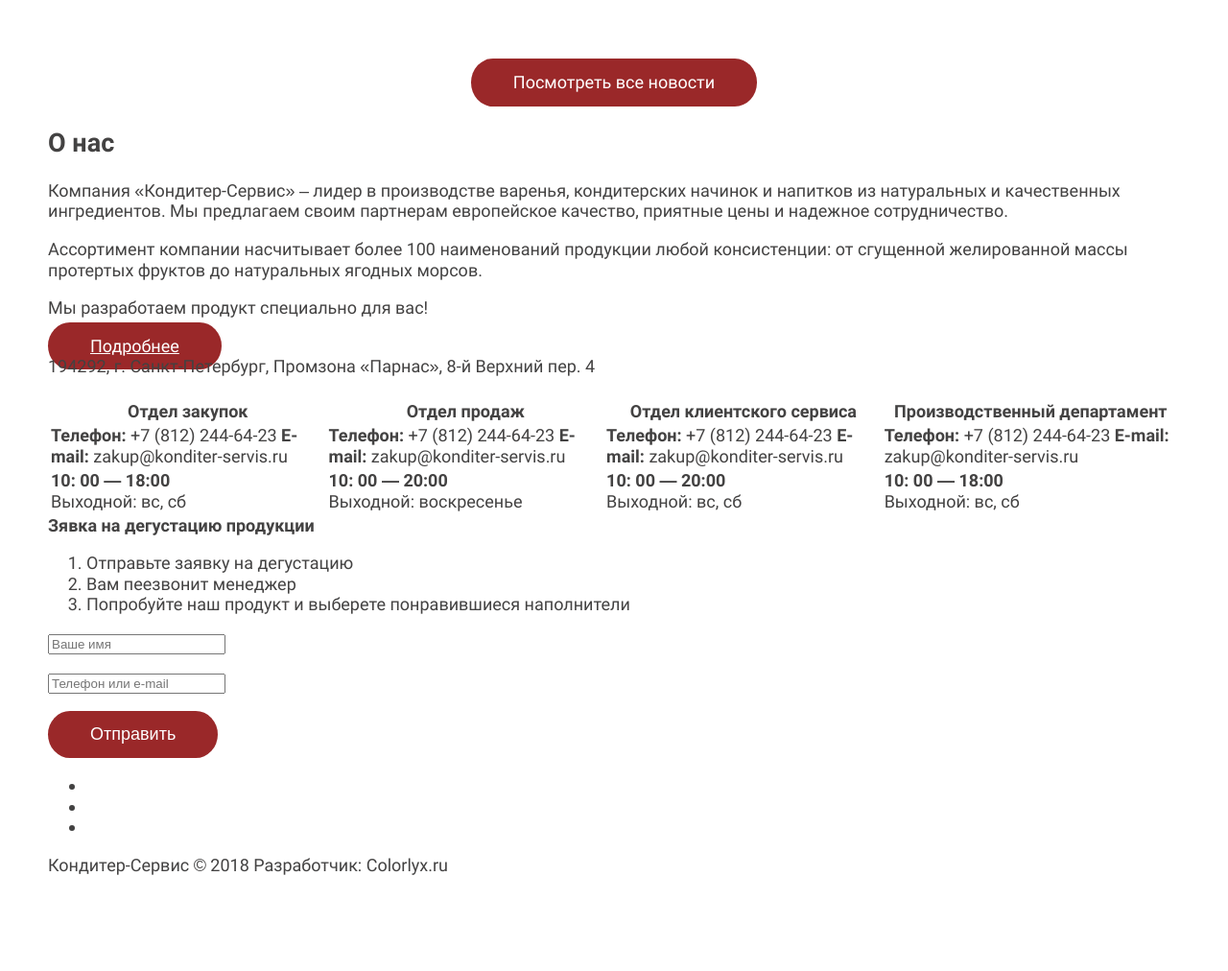
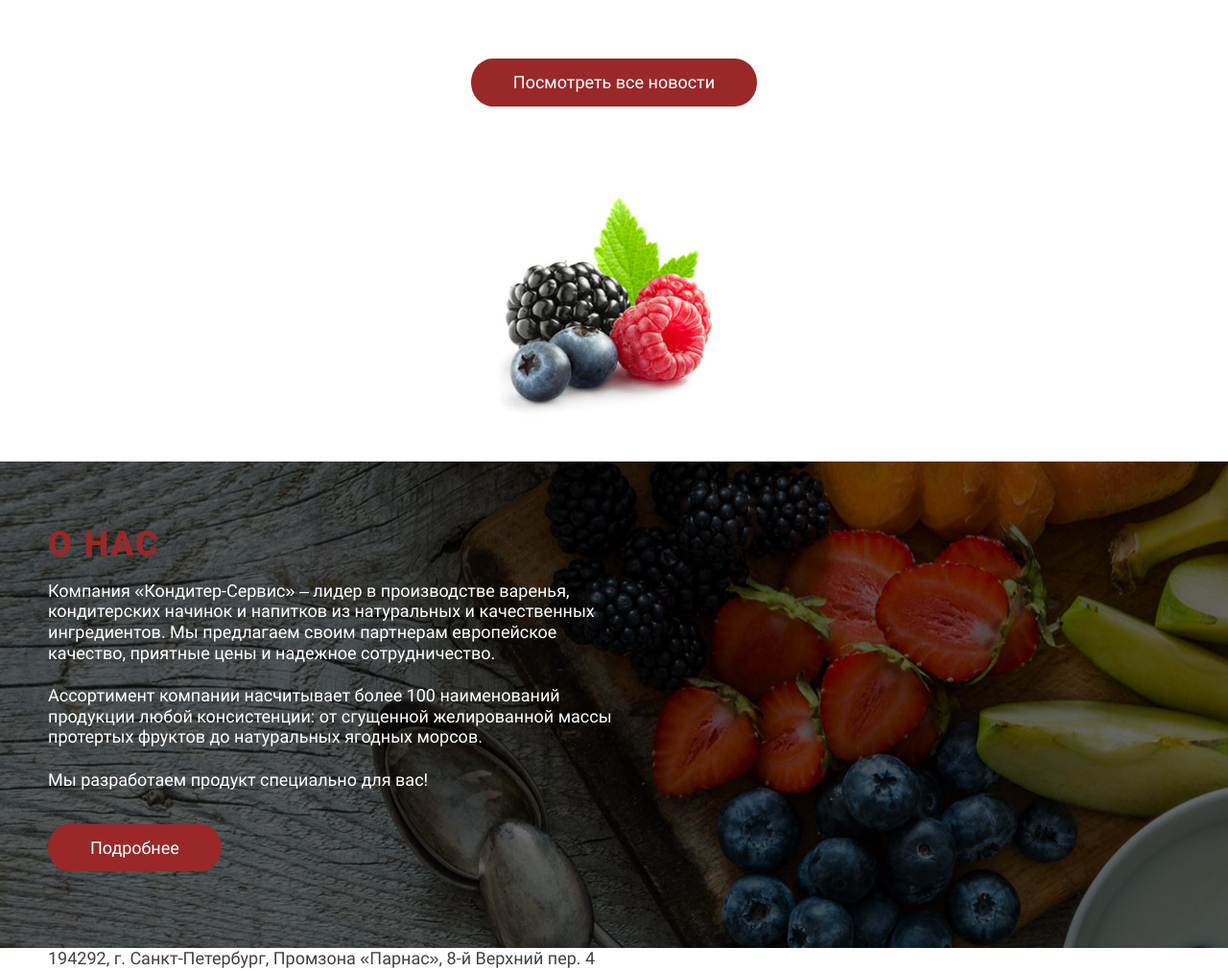
Before and after one commit to AlexeyUdalov90/Pastry-cook, a website: page index.html in a window 1280 px wide. Shown: the part 4760-5772 px from the top of the page at 96% size. Before the commit the page ends 5672 px from the top, so only its background shows below. Drawn offline with Linux system fonts and the light colour scheme; a web font is replaced by a local one.

Commit message:
Стилизует блок о нас

```diff
--- a/index.html
+++ b/index.html
@@ -302,6 +302,7 @@
 
     <section class="about-us">
       <div class="content-wrapper">
+        <div class="about-us__wrapper">
           <h2 class="about-us__title">О нас</h2>
           <p class="about-us__text">
             Компания «Кондитер-Сервис» – лидер в производстве варенья, кондитерских начинок и напитков из натуральных
@@ -315,6 +316,7 @@
             Мы разработаем продукт специально для вас!
           </p>
           <a href="about-us.html" class="button about-us__button">Подробнее</a>
+        </div>
       </div>
     </section>
 
--- /dev/null
+++ b/sass/blocks/about-us.scss
@@ -0,0 +1,41 @@
+.about-us {
+  padding-top: 65px;
+  padding-bottom: 80px;
+
+  color: #ffffff;
+
+  background-color: rgb(65, 69, 70);
+  background-image: url("../img/about-us-bg.jpg");
+  background-repeat: no-repeat;
+  background-position: center bottom;
+}
+
+.about-us__wrapper {
+  width: 600px;
+}
+
+.about-us__title {
+  margin: 0;
+  margin-bottom: 16px;
+
+  font-size: 36px;
+  font-weight: 900;
+  color: $red;
+  text-transform: uppercase;
+  letter-spacing: 2px;
+}
+
+.about-us__text {
+  margin: 0;
+  margin-bottom: 23px;
+
+  &:last-of-type {
+    margin-bottom: 35px;
+  }
+}
+
+.about-us__button {
+  @include reset-link;
+
+  display: inline-block;
+}
--- a/sass/blocks/news.scss
+++ b/sass/blocks/news.scss
@@ -1,7 +1,12 @@
 .news {
   padding-top: 78px;
+  margin-bottom: 40px;
 
   text-align: center;
+
+  background-image: url("../img/news-bg.jpg");
+  background-repeat: no-repeat;
+  background-position: center bottom;
 
   .content-wrapper {
     position: relative;
@@ -55,6 +60,7 @@
   @include reset-link;
 
   display: inline-block;
+  margin-bottom: 330px;
 
   color: #ffffff;
 
--- a/sass/style.scss
+++ b/sass/style.scss
@@ -15,3 +15,4 @@
 @import "blocks/partners.scss";
 @import "blocks/news.scss";
 @import "blocks/news-card.scss";
+@import "blocks/about-us.scss";
```
Also changed, not shown: css/style.css, img/about-us-bg.jpg (added), img/news-bg.jpg (added). Lines whose indentation alone changed are shown as unchanged.
